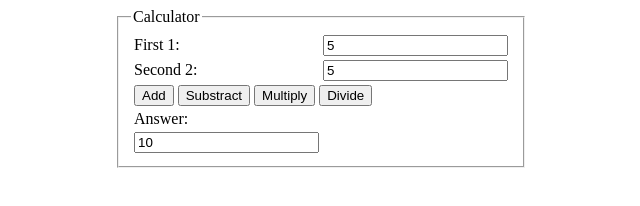
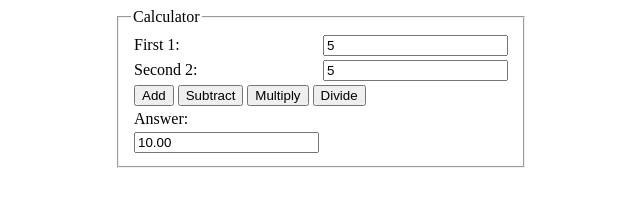
Before and after one commit to AloroLee/week3, a plain HTML site: page calculator/index.html in a window 1280 px wide. Both pictures are taken after typing "5", "5" into the empty fields and a click on the button "Add". Shown: the full height of the page, 319-959 px from the left. Drawn offline with Linux system fonts and the light colour scheme.

Commit message:
Updated Subtract spelling

```diff
--- a/calculator/calc.js
+++ b/calculator/calc.js
@@ -4,7 +4,7 @@ function add(a,b){
     return a + b;
 }
 
-function substract(a,b){
+function subtract(a,b){
     return a - b;
 }
 
@@ -24,7 +24,7 @@ function calc(a, b, operation){
     if("add" == operation){
         result= add(a,b)
     }else if("subtract"==operation){
-        result= substract(a,b);
+        result= subtract(a,b);
     }else if("multiply"==operation){
         result= multiply(a,b);
     }else if("divide"==operation){
--- a/calculator/index.html
+++ b/calculator/index.html
@@ -25,7 +25,7 @@
             <tr>
                 <td colspan="2">
                     <button id="btnAdd">Add</button>
-                    <button id="btnSubstract">Substract</button>
+                    <button id="btnSubtract">Subtract</button>
                     <button id="btnMultiply">Multiply</button>
                     <button id="btnDivide">Divide</button>
                 </td>
@@ -48,11 +48,11 @@
         const operator = event.target.innerText.toLowerCase()
         const a = Number(numberA.value);
         const b = Number(numberB.value);
-        answer.value = calc(a,b,operator);
+        answer.value = calc(a,b,operator).toFixed(2);
     }
     // const btnAdd = document.getElementById("btnAdd")
     btnAdd.addEventListener("click", onClick);
-    btnSubstract.addEventListener("click", onClick);
+    btnSubtract.addEventListener("click", onClick);
     btnMultiply.addEventListener("click", onClick);
     btnDivide.addEventListener("click", onClick);
 </script>
```
